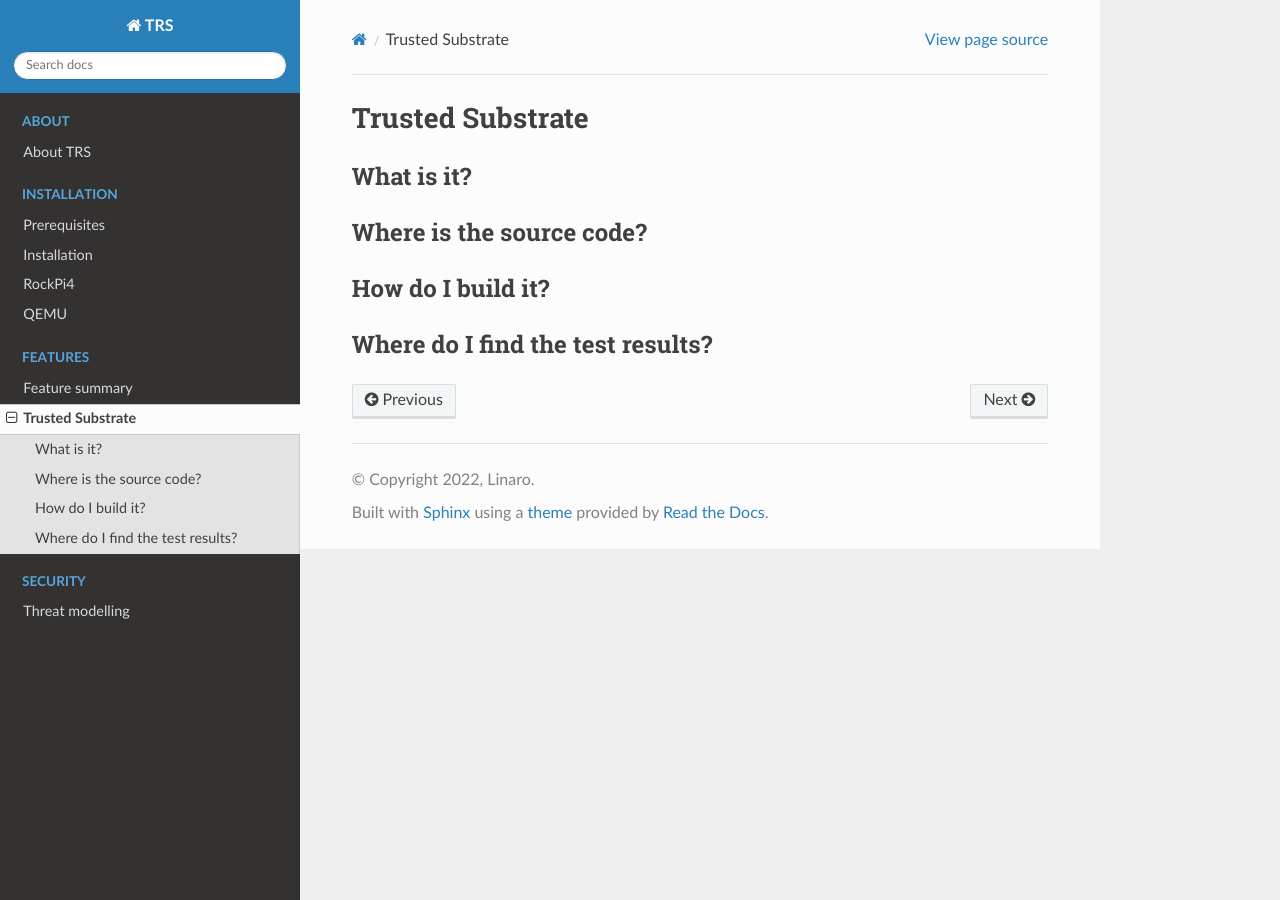
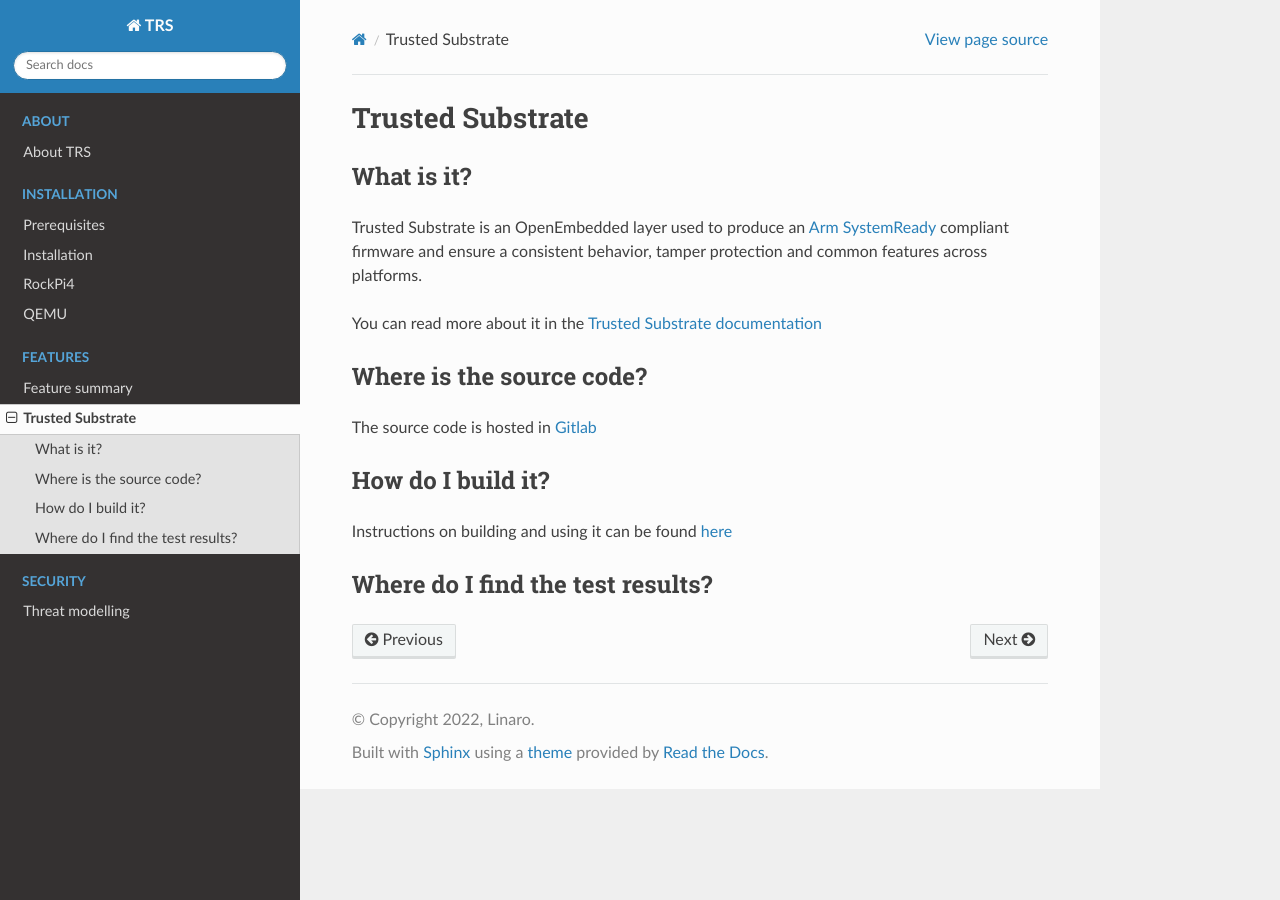
Before and after one commit to petegriffin/trs, a Sphinx documentation site: the page built from docs/features/trusted-substrate.rst, in a window 1280 px wide. Built offline with Sphinx 7.4.7 and the Read the Docs theme 2.0.0, drawn with Linux system fonts in a browser that asks for light colours.

Commit message:
ts: Update documentation
Add basic links to the trusted substrate documentation pages

Signed-off-by: Ilias Apalodimas <ilias.apalodimas@linaro.org>

```diff
--- a/docs/features/trusted-substrate.rst
+++ b/docs/features/trusted-substrate.rst
@@ -6,11 +6,24 @@ Trusted Substrate
 What is it?
 ***********
 
+Trusted Substrate is an OpenEmbedded layer used to produce an
+`Arm SystemReady <https://www.arm.com/architecture/system-architectures/systemready-certification-program>`_
+compliant firmware and ensure a consistent behavior, tamper protection and
+common features across platforms.
+
+You can read more about it in the `Trusted Substrate documentation
+<https://trusted-substrate.readthedocs.io/en/latest/general/about.html>`_
+
 Where is the source code?
 *************************
+
+The source code is hosted in `Gitlab <https://gitlab.com/Linaro/trustedsubstrate/meta-ts>`_
 
 How do I build it?
 ******************
 
+Instructions on building and using it can be found `here
+<https://trusted-substrate.readthedocs.io/en/latest/building/index.html>`_
+
 Where do I find the test results?
 *********************************
```
